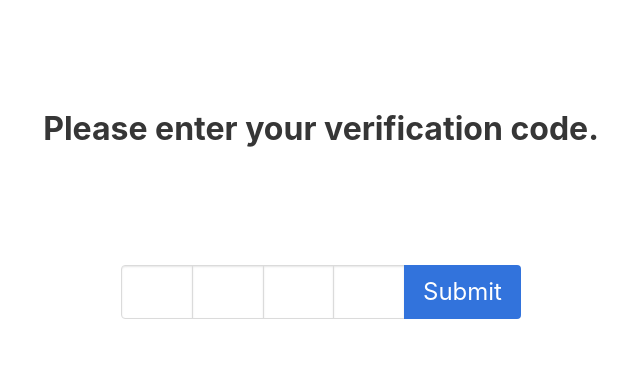
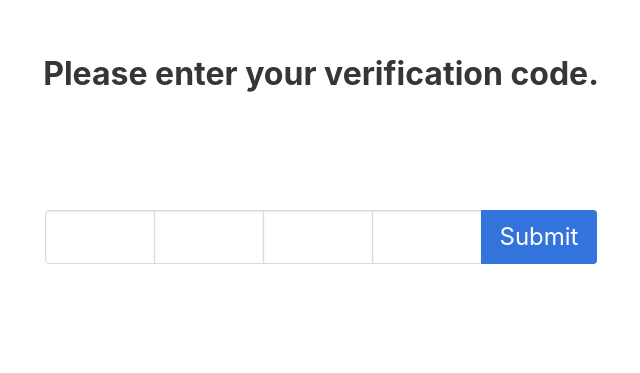
Before and after one commit to daichao1997/boardgame, a plain HTML site: page static/boardgame/auth.html in a window 1280 px wide. Shown: the part 150-523 px from the top of the page, without its empty margins (319-959 px from the left). Drawn offline with Linux system fonts and the light colour scheme.

Commit message:
add html

```diff
--- a/static/boardgame/auth.html
+++ b/static/boardgame/auth.html
@@ -15,8 +15,8 @@
 				left: 0;
 				right: 0;
 				margin: auto;
-				width: 700px;
-				height: 50px;
+				width: 80%;
+				height: 20%;
 				display: flex;
 				justify-content: center;
 			}
@@ -27,8 +27,8 @@
 				left: 0;
 				right: 0;
 				margin: auto;
-				width: 400px;
-				height: 50px;
+				width: 80%;
+				height: 20%;
 				display: flex;
 				justify-content: center;
 			}
@@ -41,16 +41,16 @@
 			</div>
 			<div class="field has-addons" id="b">
 				<p class="control">
-					<input class="input is-large" type="text" size="1" maxlength="1" style="text-align:center;"/>
+					<input class="input is-large" id="n1" type="text" size="1" maxlength="1" style="text-align:center;"/>
 				</p>
 				<p class="control">
-					<input class="input is-large" type="text" size="1" maxlength="1" style="text-align:center;"/>
+					<input class="input is-large" id="n2" type="text" size="1" maxlength="1" style="text-align:center;"/>
 				</p>
 				<p class="control">
-					<input class="input is-large" type="text" size="1" maxlength="1" style="text-align:center;"/>
+					<input class="input is-large" id="n3" type="text" size="1" maxlength="1" style="text-align:center;"/>
 				</p>
 				<p class="control">
-					<input class="input is-large" type="text" size="1" maxlength="1" style="text-align:center;"/>
+					<input class="input is-large" id="n4" type="text" size="1" maxlength="1" style="text-align:center;"/>
 				</p>
 				<div class="control">
 					<button class="button is-link is-large">Submit</button>
@@ -58,6 +58,11 @@
 			</div>
 
 		<script type="text/javascript">
+			$(".input").keydown(function (evt) {
+				if (evt.which < 48 || evt.which > 57) {
+					evt.preventDefault();
+				}
+			});
 			$(".input").keyup(function () {
 				if (this.value.length == this.maxLength) {
 					var $next = $(this).closest('p').next().find('.input');
@@ -67,6 +72,9 @@
 						$(this).blur();
 				}
 			});
+			$(".input").focus(function() {
+				$(this).val('');
+			});
 		</script>
 	</body>
 </html>
```
